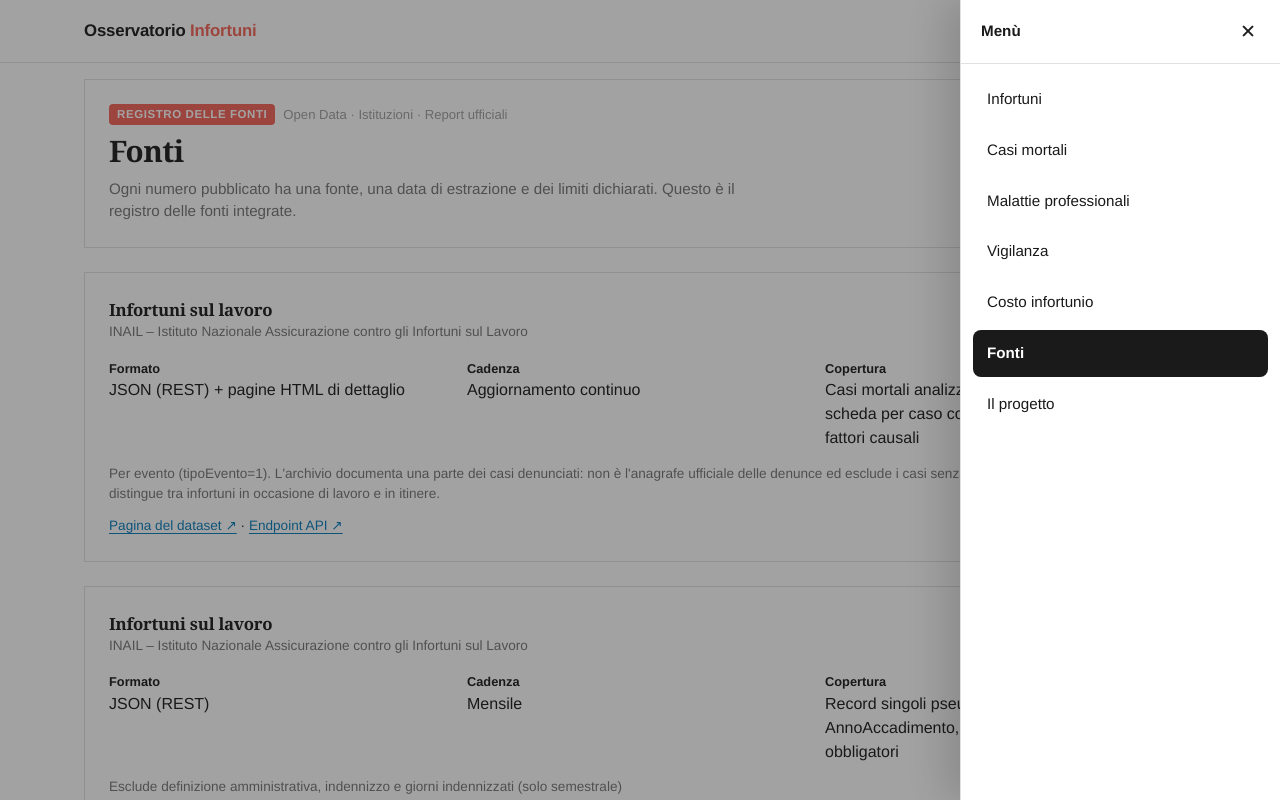
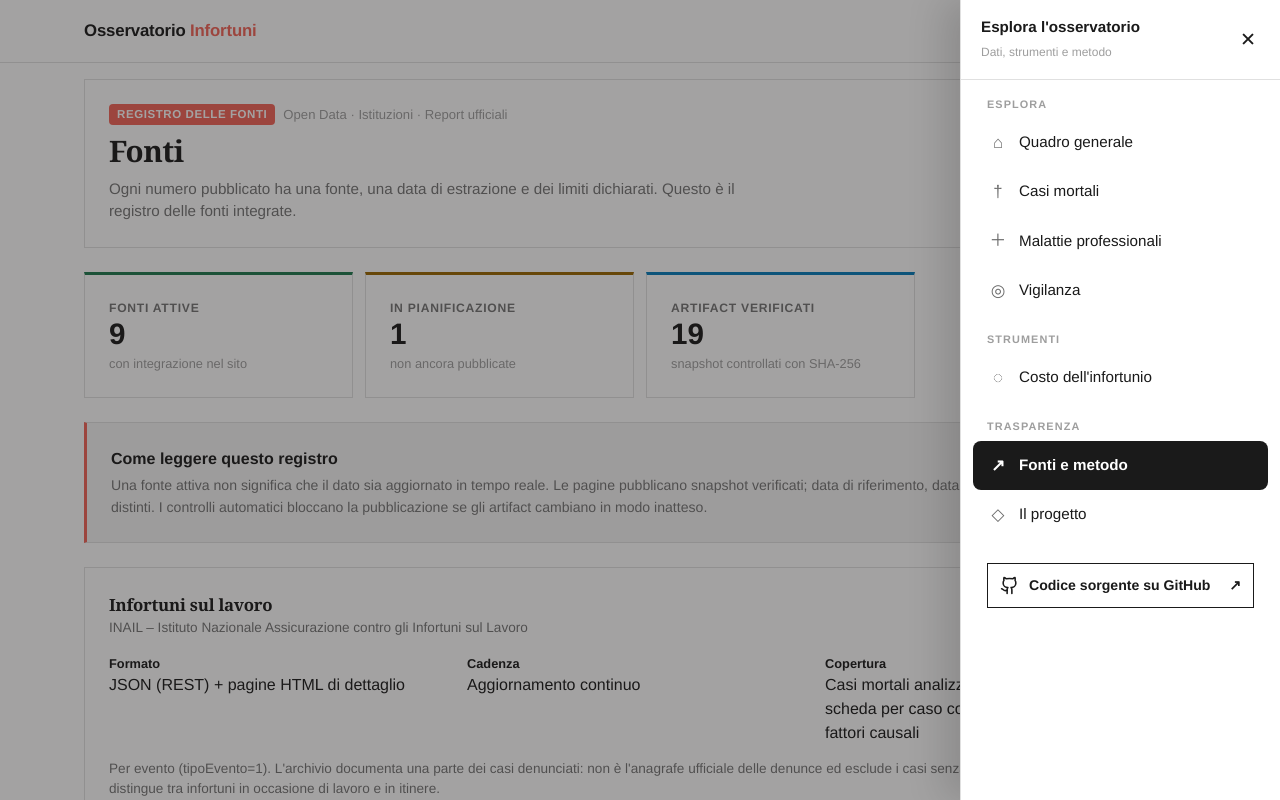
Before and after one commit to dynamic1990/osservatorio-infortuni, a Next.js app: page /fonti in a window 1280 px wide. Both pictures are taken after a click on the button "Apri il menu". Shown: the top 800 px of the page. Built offline with nearby package versions, Linux system fonts and the light colour scheme.

Commit message:
feat: harden data registry and improve navigation

```diff
--- a/package.json
+++ b/package.json
@@ -13,6 +13,7 @@
     "build": "next build",
     "start": "next start",
     "lint": "eslint . --max-warnings=0",
+    "lint:ui": "eslint src/app/fonti/page.tsx src/components/ui/site-nav.tsx --max-warnings=0",
     "typecheck": "tsc --noEmit",
     "test": "node --experimental-strip-types --test tests/*.test.mjs",
     "test:etl": "python3 -m unittest discover -s tests/etl -p 'test_*.py'",
--- /dev/null
+++ b/scripts/ci/generated-artifacts.json
@@ -0,0 +1,139 @@
+{
+  "schemaVersion": 1,
+  "generatedAt": "2026-09-14T00:00:00+02:00",
+  "artifacts": [
+    {
+      "artifactId": "eurostat-benchmark",
+      "path": "src/data/generated/eurostat-benchmark.json",
+      "kind": "generated-json",
+      "bytes": 5236,
+      "sha256": "abe621a2c5bc0a19f5568df1e5d21f6fc6c49977ed37ff6eddaa9d9fdf26feea"
+    },
+    {
+      "artifactId": "inail-congiunturale-pari-perimetro",
+      "path": "src/data/generated/inail-congiunturale-pari-perimetro.json",
+      "kind": "generated-json",
+      "bytes": 9077,
+      "sha256": "b23c84bf203fd8ac696ba7095eb8f51ecd2eef1a2bd3c2fe66a80acd8bb4929b"
+    },
+    {
+      "artifactId": "inail-indice-incidenza",
+      "path": "src/data/generated/inail-indice-incidenza.json",
+      "kind": "generated-json",
+      "bytes": 13270,
+      "sha256": "a9d03fdc5e79e262bc3f55d4db0e63d101f961276619d3a8a3cc49b0138dc224"
+    },
+    {
+      "artifactId": "inail-infortuni-approfondimenti",
+      "path": "src/data/generated/inail-infortuni-approfondimenti.json",
+      "kind": "generated-json",
+      "bytes": 3525,
+      "sha256": "7a60468c83f26bcd05c22a3c98bafa5721d250e61adfd8349742a2d2b10323ce"
+    },
+    {
+      "artifactId": "inail-infortuni-semestrale-storico",
+      "path": "src/data/generated/inail-infortuni-semestrale-storico.json",
+      "kind": "generated-json",
+      "bytes": 293803253,
+      "sha256": "98eac0ecf2d0ff0dda522452dbb81287856f75bc48e1adecc6f916d758062f4b"
+    },
+    {
+      "artifactId": "inail-infortuni-serie",
+      "path": "src/data/generated/inail-infortuni-serie.json",
+      "kind": "generated-json",
+      "bytes": 93189181,
+      "sha256": "045fec8dd1aee4152f7896a859208e0b680f47a55ac8cc541499f0184c5f0fce"
+    },
+    {
+      "artifactId": "inail-infortuni-serie.meta",
+      "path": "src/data/generated/inail-infortuni-serie.meta.json",
+      "kind": "generated-json",
+      "bytes": 1235,
+      "sha256": "ce448d003579b4faa60790b22fd0c4fb52d19eb18e5b7eec9aa8564b753bfc51"
+    },
+    {
+      "artifactId": "inail-infortuni-temporale",
+      "path": "src/data/generated/inail-infortuni-temporale.json",
+      "kind": "generated-json",
+      "bytes": 45121,
+      "sha256": "ba7242dd21c8af8a1f77dbdc75446ce0fef5a7d99ce04888ff6df6c1e03095b2"
+    },
+    {
+      "artifactId": "inail-infortuni-viste",
+      "path": "src/data/generated/inail-infortuni-viste.json",
+      "kind": "generated-json",
+      "bytes": 5880,
+      "sha256": "ea5dcb24508b2b81fc3b39ca9c0277e5ab2150ec958944c4a4f62dfbc8ed30a5"
+    },
+    {
+      "artifactId": "inail-multidimensionale",
+      "path": "src/data/generated/inail-multidimensionale.json",
+      "kind": "generated-json",
+      "bytes": 208077,
+      "sha256": "5b584810217aa5874a0cad2457248334c2111efb54eabba3714bf0ca82a410a0"
+    },
+    {
+      "artifactId": "inail-serie-decennale",
+      "path": "src/data/generated/inail-serie-decennale.json",
+      "kind": "generated-json",
+      "bytes": 3764,
+      "sha256": "89880ef45ac20bd0b14c477a0c493d0c6402d87fb2d251eebb5175dc263bf421"
+    },
+    {
+      "artifactId": "informo-mortali-analisi",
+      "path": "src/data/generated/informo-mortali-analisi.json",
+      "kind": "generated-json",
+      "bytes": 126876,
+      "sha256": "7beed8fa5c8411aaab0c6f289a67aaea6a64b139790a17cd539da6d6bf8bb401"
+    },
+    {
+      "artifactId": "informo-mortali-dettaglio",
+      "path": "src/data/generated/informo-mortali-dettaglio.json",
+      "kind": "generated-json",
+      "bytes": 2995836,
+      "sha256": "4681d2f39f72a213732010a1fd6a58849f6d94adeee7c968848f26ec80370cbb"
+    },
+    {
+      "artifactId": "informo-mortali",
+      "path": "src/data/generated/informo-mortali.json",
+      "kind": "generated-json",
+      "bytes": 1250773,
+      "sha256": "9a3f75dc265a0b8ab0f019674185145c9e4c467140cc767b293d4690f67f45fb"
+    },
+    {
+      "artifactId": "malattie-professionali",
+      "path": "src/data/generated/malattie-professionali.json",
+      "kind": "generated-json",
+      "bytes": 24231,
+      "sha256": "c62f0e96621e62b0f4cfd0c527c028c16bdbaaebb940e68a4911d6733412e21e"
+    },
+    {
+      "artifactId": "news-infortuni",
+      "path": "src/data/generated/news-infortuni.json",
+      "kind": "generated-json",
+      "bytes": 21200,
+      "sha256": "9b2c84e684f0aacc5b42e97b02425a2e6ec34a8baf94c85aaf116e4ad4d4da58"
+    },
+    {
+      "artifactId": "occupati-regione",
+      "path": "src/data/generated/occupati-regione.json",
+      "kind": "generated-json",
+      "bytes": 2853,
+      "sha256": "752fb5f7ac045c060397d16fe9a7300c9a456b397df60c49bf616a86fb06b4ed"
+    },
+    {
+      "artifactId": "occupati-settore",
+      "path": "src/data/generated/occupati-settore.json",
+      "kind": "generated-json",
+      "bytes": 2932,
+      "sha256": "d8aa296d0dce74e4e385b8313dcece10d3e50437d5cb5d0a018c76d535c6d79f"
+    },
+    {
+      "artifactId": "vigilanza-inl",
+      "path": "src/data/generated/vigilanza-inl.json",
+      "kind": "generated-json",
+      "bytes": 5956,
+      "sha256": "5eba57198eacdcd3b0747aa5f527f7ad10c6aa7f690e176748f7d659573b5a4e"
+    }
+  ]
+}
--- a/src/app/fonti/page.tsx
+++ b/src/app/fonti/page.tsx
@@ -1,5 +1,6 @@
 import type { Metadata } from "next";
 import { listSources } from "@/lib/sources";
+import artifactRegistry from "../../../scripts/ci/generated-artifacts.json";
 
 export const metadata: Metadata = {
   title: "Fonti",
@@ -9,6 +10,8 @@ export const metadata: Metadata = {
 
 export default function FontiPage() {
   const fonti = listSources();
+  const attive = fonti.filter((fonte) => fonte.status === "active").length;
+  const pianificate = fonti.filter((fonte) => fonte.status === "planned").length;
   return (
     <div className="container" style={{ display: "grid", gap: "var(--space-6)", paddingTop: "var(--space-4)" }}>
       <header
@@ -46,6 +49,31 @@ export default function FontiPage() {
         </p>
       </header>
 
+      <section className="grid-kpi" aria-label="Stato del registro">
+        <div className="card" style={{ borderTop: "3px solid var(--color-success)" }}>
+          <div className="metric-label">Fonti attive</div>
+          <div className="metric-value">{attive}</div>
+          <div className="metric-sub">con integrazione nel sito</div>
+        </div>
+        <div className="card" style={{ borderTop: "3px solid var(--color-warning)" }}>
+          <div className="metric-label">In pianificazione</div>
+          <div className="metric-value">{pianificate}</div>
+          <div className="metric-sub">non ancora pubblicate</div>
+        </div>
+        <div className="card" style={{ borderTop: "3px solid var(--color-link)" }}>
+          <div className="metric-label">Artifact verificati</div>
+          <div className="metric-value">{artifactRegistry.artifacts.length}</div>
+          <div className="metric-sub">snapshot controllati con SHA-256</div>
+        </div>
+      </section>
+
+      <aside className="card" style={{ background: "var(--color-surface)", borderLeft: "3px solid var(--color-accent)" }}>
+        <strong>Come leggere questo registro</strong>
+        <p style={{ margin: "var(--space-1) 0 0", color: "var(--color-text-soft)", fontSize: "0.88rem", lineHeight: 1.55 }}>
+          Una fonte attiva non significa che il dato sia aggiornato in tempo reale. Le pagine pubblicano snapshot verificati; data di riferimento, data di estrazione e limiti restano distinti. I controlli automatici bloccano la pubblicazione se gli artifact cambiano in modo inatteso.
+        </p>
+      </aside>
+
       {fonti.map((fonte) => (
         <section className="card" key={fonte.id}>
           <div style={{ display: "flex", justifyContent: "space-between", gap: "var(--space-4)", flexWrap: "wrap" }}>
@@ -53,6 +81,20 @@ export default function FontiPage() {
               <h2 style={{ margin: 0, fontSize: "1.05rem" }}>{fonte.area}</h2>
               <div style={{ color: "var(--color-text-soft)", fontSize: "0.85rem" }}>{fonte.owner}</div>
             </div>
+            <span style={{
+              display: "inline-flex",
+              alignItems: "center",
+              gap: 6,
+              border: "1px solid var(--color-divider)",
+              padding: "4px 8px",
+              fontSize: "0.72rem",
+              fontWeight: 700,
+              color: fonte.status === "active" ? "var(--color-success)" : "var(--color-warning)",
+              background: "var(--color-raised)",
+            }}>
+              <span aria-hidden="true">●</span>
+              {fonte.status === "active" ? "INTEGRATA" : "IN PIANIFICAZIONE"}
+            </span>
           </div>
           <dl style={{ display: "grid", gridTemplateColumns: "repeat(auto-fit, minmax(200px, 1fr))", gap: "var(--space-3)", margin: "var(--space-4) 0 0" }}>
             <div>
--- a/src/components/ui/site-nav.tsx
+++ b/src/components/ui/site-nav.tsx
@@ -3,15 +3,16 @@
 import { useState } from "react";
 import Link from "next/link";
 import { usePathname } from "next/navigation";
+import { GitHubIcon } from "./social-icons";
 
 const VOCI = [
-  { href: "/", label: "Infortuni" },
-  { href: "/casi-mortali", label: "Casi mortali" },
-  { href: "/malattie-professionali", label: "Malattie professionali" },
-  { href: "/vigilanza", label: "Vigilanza" },
-  { href: "/calcolatore-costo-infortunio", label: "Costo infortunio" },
-  { href: "/fonti", label: "Fonti" },
-  { href: "/progetto", label: "Il progetto" },
+  { href: "/", label: "Quadro generale", icon: "⌂", group: "Esplora" },
+  { href: "/casi-mortali", label: "Casi mortali", icon: "†", group: "Esplora" },
+  { href: "/malattie-professionali", label: "Malattie professionali", icon: "＋", group: "Esplora" },
+  { href: "/vigilanza", label: "Vigilanza", icon: "◎", group: "Esplora" },
+  { href: "/calcolatore-costo-infortunio", label: "Costo dell'infortunio", icon: "◌", group: "Strumenti" },
+  { href: "/fonti", label: "Fonti e metodo", icon: "↗", group: "Trasparenza" },
+  { href: "/progetto", label: "Il progetto", icon: "◇", group: "Trasparenza" },
 ];
 
 export function SiteNav({ variant = "top" }: { variant?: "top" | "bottom" }) {
@@ -66,6 +67,7 @@ export function SiteNav({ variant = "top" }: { variant?: "top" | "bottom" }) {
                     }),
               }}
             >
+              <span aria-hidden="true" style={{ fontSize: "1rem", width: 20, textAlign: "center" }}>{v.icon}</span>
               {v.label}
             </Link>
           ))}
@@ -173,7 +175,10 @@ export function SiteNav({ variant = "top" }: { variant?: "top" | "bottom" }) {
                 borderBottom: "1px solid var(--color-divider)",
               }}
             >
-              <span style={{ fontWeight: 800, fontSize: "0.95rem" }}>Menù</span>
+              <div>
+                <span style={{ fontWeight: 800, fontSize: "0.95rem", display: "block" }}>Esplora l&apos;osservatorio</span>
+                <span style={{ color: "var(--color-text-muted)", fontSize: "0.75rem" }}>Dati, strumenti e metodo</span>
+              </div>
               <button
                 type="button"
                 aria-label="Chiudi il menu"
@@ -183,19 +188,19 @@ export function SiteNav({ variant = "top" }: { variant?: "top" | "bottom" }) {
                 ✕
               </button>
             </div>
-            <div
-              style={{
-                display: "grid",
-                gap: "var(--space-1)",
-                padding: "var(--space-3)",
-              }}
-            >
-              {VOCI.map((v) => (
+            <div style={{ display: "grid", gap: "var(--space-4)", padding: "var(--space-4) var(--space-3)" }}>
+              {["Esplora", "Strumenti", "Trasparenza"].map((group) => (
+                <div key={group}>
+                  <div style={{ color: "var(--color-text-muted)", fontSize: "0.68rem", fontWeight: 750, letterSpacing: "0.1em", textTransform: "uppercase", padding: "0 14px 6px" }}>{group}</div>
+                  {VOCI.filter((v) => v.group === group).map((v) => (
                 <Link
                   key={v.href}
                   href={v.href}
                   onClick={() => setAperto(false)}
                   style={{
+                    display: "flex",
+                    alignItems: "center",
+                    gap: 10,
                     textDecoration: "none",
                     color: attiva(v.href) ? "var(--color-raised)" : "var(--color-text)",
                     background: attiva(v.href) ? "var(--color-text)" : "transparent",
@@ -205,9 +210,21 @@ export function SiteNav({ variant = "top" }: { variant?: "top" | "bottom" }) {
                     fontSize: "0.95rem",
                   }}
                 >
+                  <span aria-hidden="true" style={{ width: 22, fontSize: "1.05rem", textAlign: "center", opacity: attiva(v.href) ? 1 : 0.65 }}>{v.icon}</span>
                   {v.label}
                 </Link>
+                  ))}
+                </div>
               ))}
+              <a
+                href="https://github.com/dynamic1990/osservatorio-infortuni"
+                target="_blank"
+                rel="noopener noreferrer"
+                onClick={() => setAperto(false)}
+                style={{ display: "flex", alignItems: "center", gap: 10, margin: "var(--space-2) 14px 0", padding: "11px 12px", border: "1px solid var(--color-text)", color: "var(--color-text)", textDecoration: "none", fontWeight: 700, fontSize: "0.88rem" }}
+              >
+                <GitHubIcon size={19} /> Codice sorgente su GitHub <span aria-hidden="true" style={{ marginLeft: "auto" }}>↗</span>
+              </a>
             </div>
           </nav>
         </>
```
Also changed, not shown: 2 other files (tests, documents, lock files or other folders).
